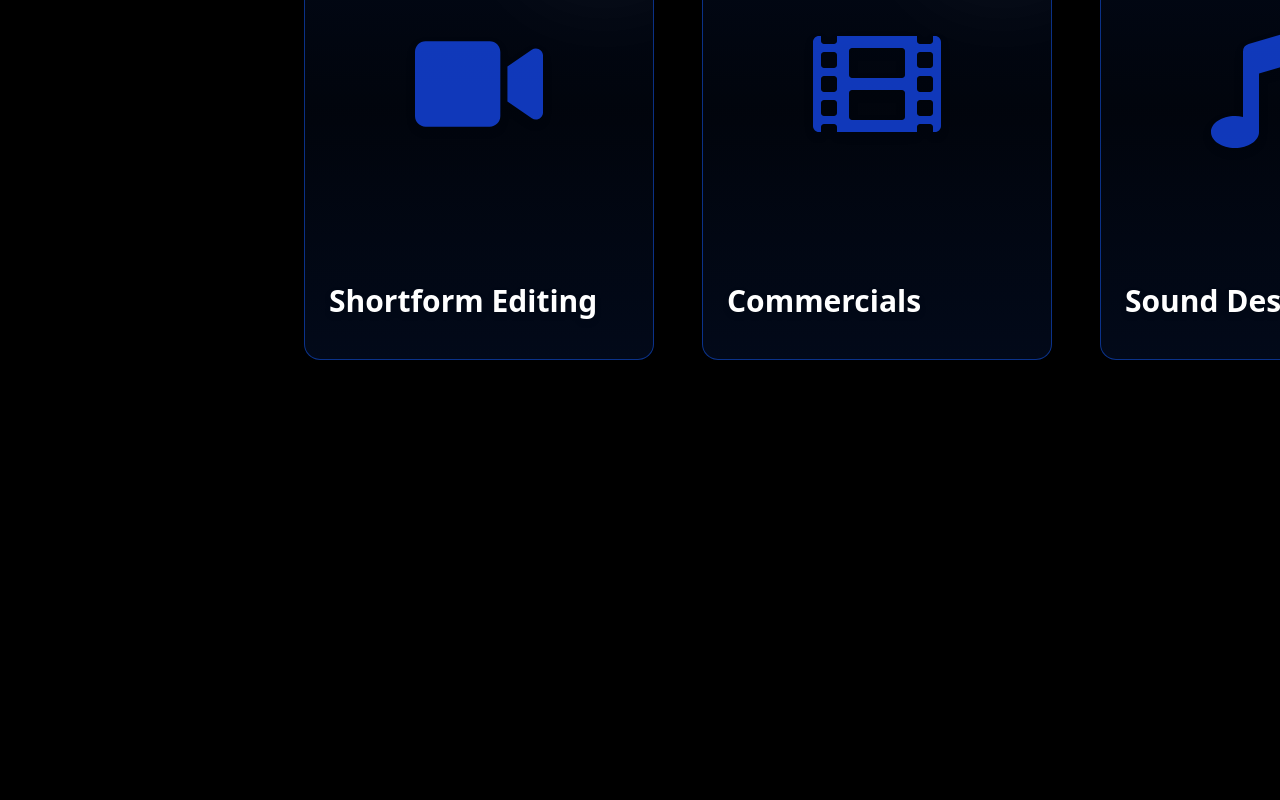
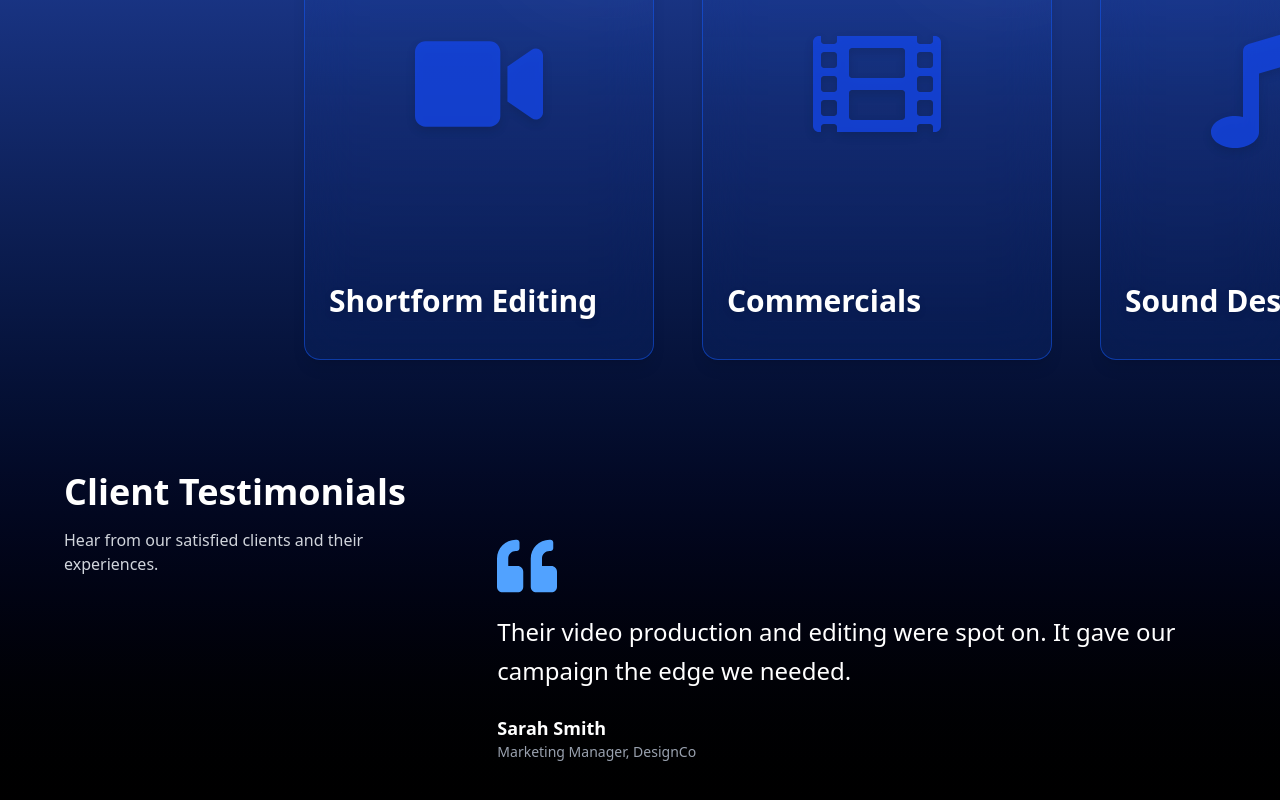
Before and after one commit to TribeTek-pvt-ltd/Redact, a Next.js app: page / in a window 1280 px wide. Shown: the part 1034-1834 px from the top of the page. Before the commit the page ends 1442 px from the top, so only its background shows below. Built offline with nearby package versions, Linux system fonts and the light colour scheme.

Commit message:
Completed Client testimonials

```diff
--- a/src/app/page.tsx
+++ b/src/app/page.tsx
@@ -2,13 +2,14 @@
 import ServiceSection from "@/components/ServiceSection";
 //import HeroSection from "@/components/underconstructions";
 import StatsSection from "@/components/Stats";
+import Testimonials from "@/components/TestimonailSection";
 import Hero from "@/components/hero";
 
 //import HeroSection from "@/component/underconstructions";
 
 export default function Home() {
   return (
-    <div className="bg-gradient-to-b from-black to-black-900">
+    <div className="bg-gradient-to-b from-black via-blue-900 to-black">
       {/* Gradient Circle Overlay */}
       {/* <div className="absolute top-[-200px] left-[-200px] w-[600px] h-[600px] bg-gradient-to-br from-blue-500 to-purple-500 rounded-full opacity-30 blur-3xl pointer-events-none"></div>
       <div className="absolute bottom-[-200px] right-[-200px] w-[500px] h-[500px] bg-gradient-to-tr from-cyan-400 to-indigo-600 rounded-full opacity-30 blur-3xl pointer-events-none"></div> */}
@@ -18,6 +19,7 @@ export default function Home() {
       <Hero />
       <StatsSection />
       <ServiceSection />
+      <Testimonials />
       {/* Footer */}
       {/* <p className="relative z-10 mt-8 text-gray-400 text-sm">
         © {new Date().getFullYear()} Redact Editing Shop. All rights reserved.
--- /dev/null
+++ b/src/components/TestimonailSection.tsx
@@ -0,0 +1,84 @@
+"use client";
+
+import { motion, AnimatePresence } from "framer-motion";
+import { useEffect, useState, useRef } from "react";
+import TestimonialCard from "@/components/TestimonialCard";
+
+const testimonialData = [
+  {
+    name: "John Doe",
+    role: "CEO, StartupX",
+    feedback:
+      "TribeTek transformed our brand presence with high-quality content. The team’s creativity is unmatched!",
+  },
+  {
+    name: "Sarah Smith",
+    role: "Marketing Manager, DesignCo",
+    feedback:
+      "Their video production and editing were spot on. It gave our campaign the edge we needed.",
+  },
+  {
+    name: "David Johnson",
+    role: "Content Creator",
+    feedback:
+      "The shortform editing services saved me hours. My content now looks polished and professional.",
+  },
+];
+
+const AUTO_SWITCH_INTERVAL = 3500; // 2 seconds
+
+const Testimonials = () => {
+  const [currentIndex, setCurrentIndex] = useState(0);
+  const [isHovered, setIsHovered] = useState(false);
+  const intervalRef = useRef<number | null>(null); // number, not NodeJS.Timer
+
+  useEffect(() => {
+    if (!isHovered) {
+      intervalRef.current = window.setInterval(() => {
+        setCurrentIndex((prev) => (prev + 1) % testimonialData.length);
+      }, AUTO_SWITCH_INTERVAL);
+    }
+
+    return () => {
+      if (intervalRef.current !== null) {
+        clearInterval(intervalRef.current);
+      }
+    };
+  }, [isHovered]);
+
+  return (
+    <section className="w-full py-16 px-6">
+      <div className="max-w-6xl mx-auto flex flex-col md:flex-row items-start gap-8">
+        {/* Title on left */}
+        <div className="md:w-1/3">
+          <h2 className="text-4xl font-bold text-white mb-4">
+            Client Testimonials
+          </h2>
+          <p className="text-gray-300">
+            Hear from our satisfied clients and their experiences.
+          </p>
+        </div>
+
+        {/* Testimonial card on right, slightly lower */}
+        <div
+          className="md:w-2/3 relative overflow-hidden h-64 mt-8 md:mt-16"
+          onMouseEnter={() => setIsHovered(true)}
+          onMouseLeave={() => setIsHovered(false)}>
+          <AnimatePresence mode="wait">
+            <motion.div
+              key={currentIndex}
+              initial={{ x: "100%", opacity: 0 }}
+              animate={{ x: 0, opacity: 1 }}
+              exit={{ x: "-100%", opacity: 0 }}
+              transition={{ duration: 0.5, ease: "easeInOut" }}
+              className="absolute inset-0">
+              <TestimonialCard {...testimonialData[currentIndex]} />
+            </motion.div>
+          </AnimatePresence>
+        </div>
+      </div>
+    </section>
+  );
+};
+
+export default Testimonials;
--- /dev/null
+++ b/src/components/TestimonialCard.tsx
@@ -0,0 +1,38 @@
+"use client";
+
+import { motion } from "framer-motion";
+import { FaQuoteLeft } from "react-icons/fa";
+
+interface TestimonialCardProps {
+  name: string;
+  role?: string;
+  feedback: string;
+}
+
+const TestimonialCard: React.FC<TestimonialCardProps> = ({
+  name,
+  role,
+  feedback,
+}) => {
+  return (
+    <motion.div
+      whileHover={{ scale: 1.02 }}
+      className="flex flex-col px-7 justify-start items-start text-left space-y-4">
+      {/* Big Quote */}
+      {/* <span className="text-8xl text-blue-400 leading-none select-none">“</span> */}
+      <FaQuoteLeft className="text-6xl text-blue-400 select-none" />
+      {/* Feedback */}
+      <p className="text-white text-xl md:text-2xl leading-relaxed">
+        {feedback}
+      </p>
+
+      {/* Name */}
+      <div className="mt-2">
+        <p className="text-white font-bold text-lg">{name}</p>
+        {role && <p className="text-gray-400 text-sm">{role}</p>}
+      </div>
+    </motion.div>
+  );
+};
+
+export default TestimonialCard;
```
